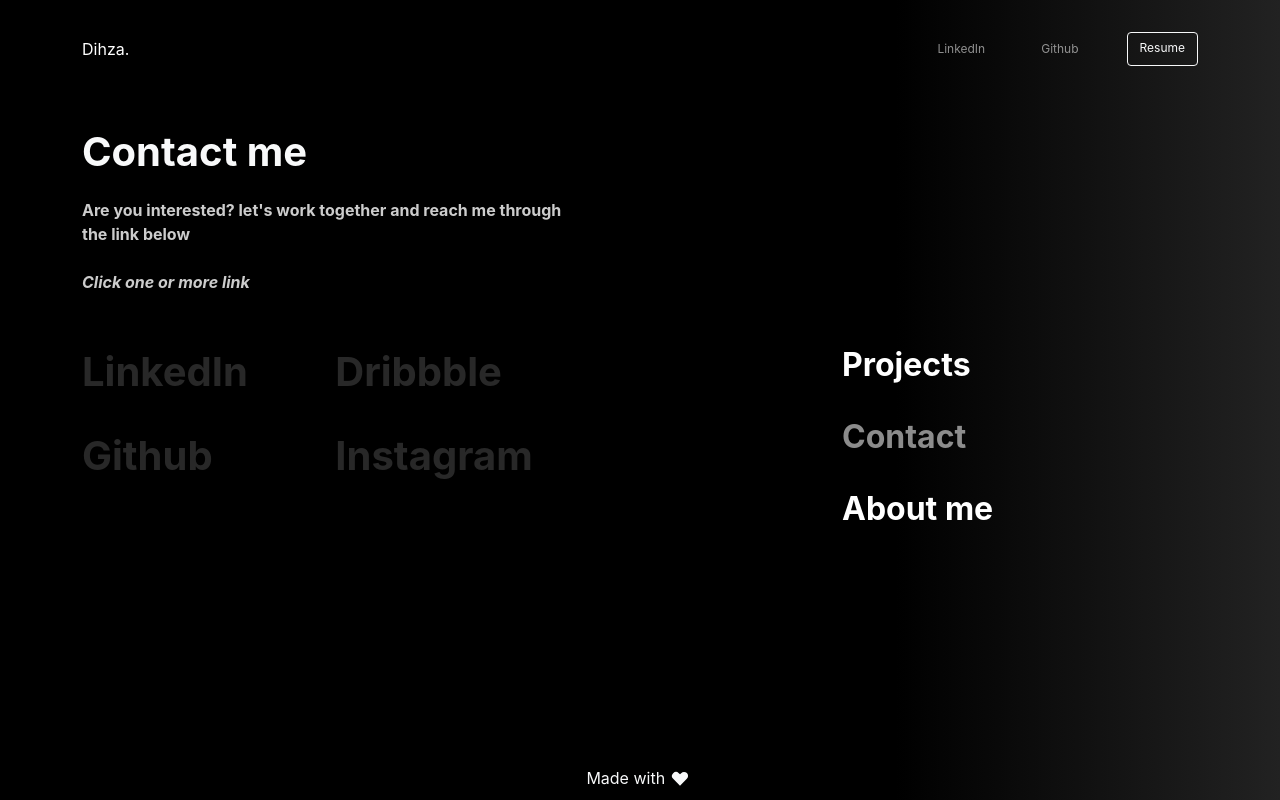
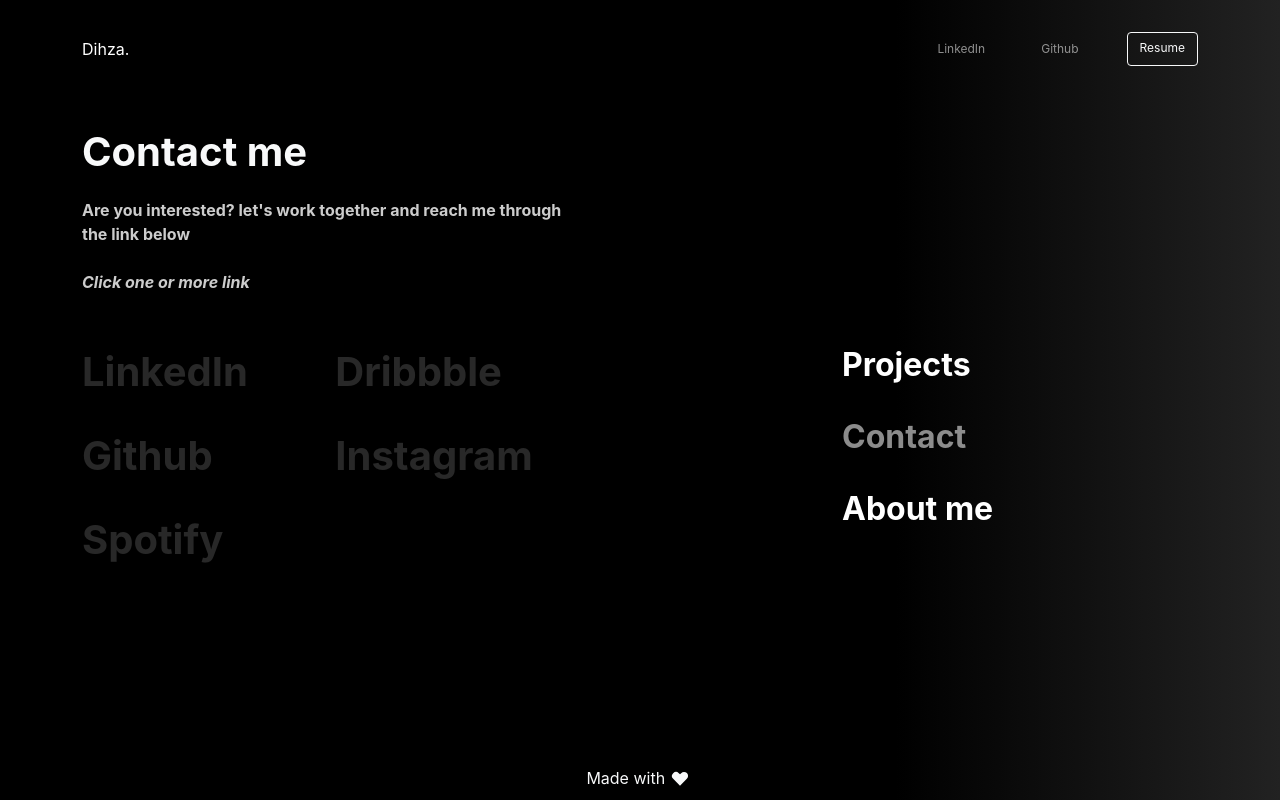
Before and after one commit to diarih/portfolio, a React (Create React App) app: page /contact in a window 1280 px wide. Built offline with nearby package versions, Linux system fonts and the light colour scheme; what react-animations would draw is missing.

Commit message:
adding spotify and edit resume

```diff
--- a/src/index.css
+++ b/src/index.css
@@ -165,6 +165,10 @@ p {
   color: #E94C88!important;
 }
 
+.sp:hover {
+  color: #4ce961!important;
+}
+
 .demo {
   color: #6495ED!important;
 }
--- a/src/pages/Contact.jsx
+++ b/src/pages/Contact.jsx
@@ -44,6 +44,11 @@ export default function Contact() {
                 Instagram
               </a>
             </Col>
+            <Col sm={6}>
+              <a href="https://open.spotify.com/user/deihza?si=b80e84a95a5e43c4" target="_blank" rel="noreferrer noopener" className="text-decoration-none sp contact">
+                Spotify
+              </a>
+            </Col>
           </Row>
         </Col>
       </Row>
```
Also changed, not shown: 1 other file (tests, documents, lock files or other folders).
